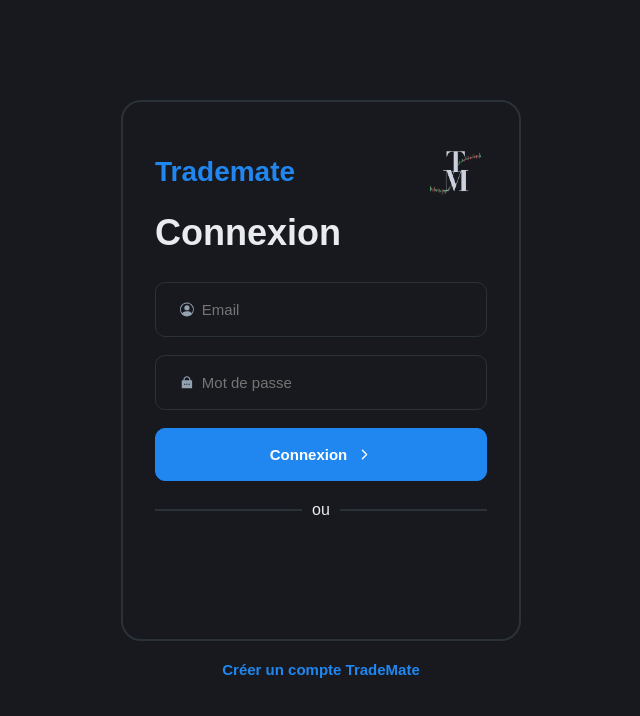
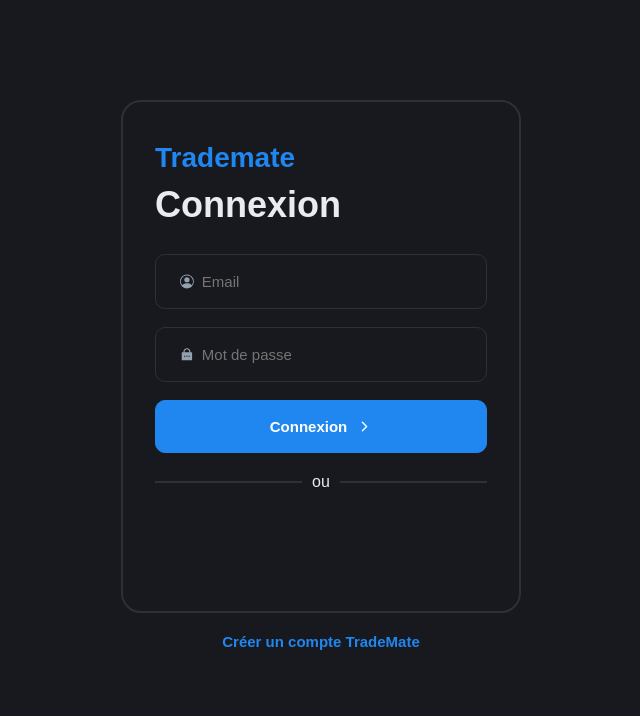
Before and after one commit to univ-smb-m1-isc-2025/trading-assistant-gr1-web, a React (Vite) app: page /login in a window 1280 px wide. Shown: the top 716 px of the page, without its empty margins (319-959 px from the left). Built offline with nearby package versions, Linux system fonts and the light colour scheme; no server answers.

Commit message:
🚧 change ui to see changement on serv

```diff
--- a/src/components/pages/login/LoginForm.jsx
+++ b/src/components/pages/login/LoginForm.jsx
@@ -74,8 +74,8 @@
     <LoginFormStyled action="submit" onSubmit={handleSubmit}>
       <div className="login-form">
         <div className="header">
-          <Logo />
-          {/* <h3>Trademate</h3> */}
+          {/* <Logo /> */}
+          <h3>Trademate</h3>
           <h2>Connexion</h2>
         </div>
         <Input
```
